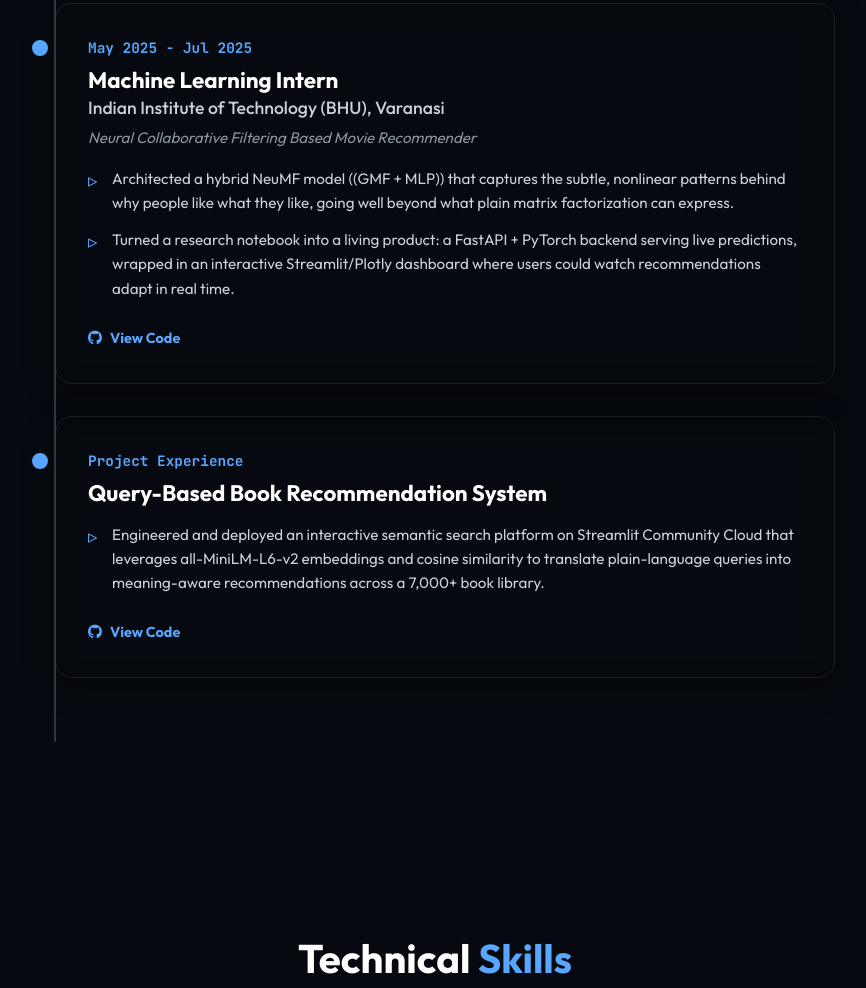
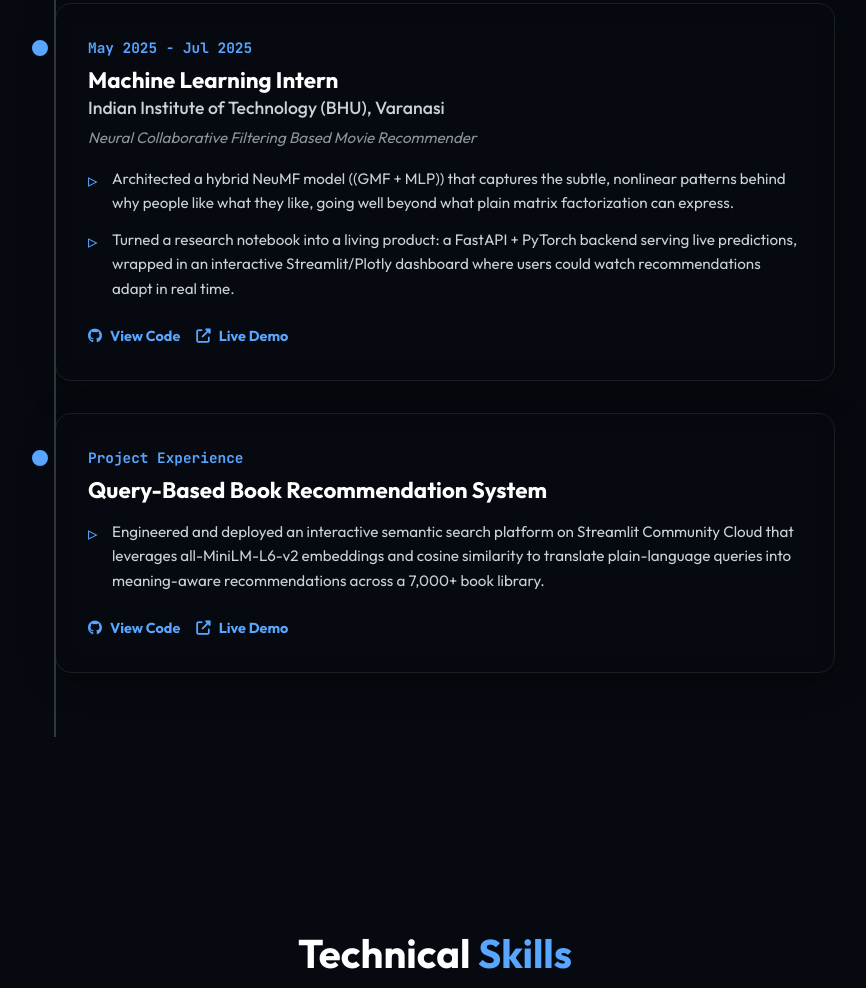
Before and after one commit to levithion/levithion.github.io, a plain HTML site: page index.html in a window 1280 px wide. Shown: the part 1952-2940 px from the top of the page, without its empty margins (205-1071 px from the left). Drawn offline with Linux system fonts and the light colour scheme.

Commit message:
feat: add live demo links to projects and update footer with email contact info

```diff
--- a/index.html
+++ b/index.html
@@ -113,6 +113,7 @@ me.say_hi()
                     </ul>
                     <div class="project-links mt-3">
                         <a href="https://github.com/levithion/NCF-Based-Movie-Recommender-System" target="_blank"><i class="fab fa-github"></i> View Code</a>
+                        <a href="#" target="_blank"><i class="fas fa-external-link-alt"></i> Live Demo</a>
                     </div>
                 </div>
             </div>
@@ -126,6 +127,7 @@ me.say_hi()
                     </ul>
                     <div class="project-links mt-3">
                         <a href="https://github.com/levithion/Query-Based-Book-Recommender-System-Using-Sentence-Transformers" target="_blank"><i class="fab fa-github"></i> View Code</a>
+                        <a href="#" target="_blank"><i class="fas fa-external-link-alt"></i> Live Demo</a>
                     </div>
                 </div>
             </div>
@@ -228,6 +230,7 @@ me.say_hi()
                 </div>
                 <div class="project-links">
                     <a href="https://github.com/levithion/Lumina" target="_blank"><i class="fab fa-github"></i> View Code</a>
+                    <a href="#" target="_blank"><i class="fas fa-external-link-alt"></i> Live Demo</a>
                 </div>
             </div>
 
@@ -249,6 +252,7 @@ me.say_hi()
                 </div>
                 <div class="project-links">
                     <a href="https://github.com/levithion/Context-Aware-Huffman" target="_blank"><i class="fab fa-github"></i> View Code</a>
+                    <a href="#" target="_blank"><i class="fas fa-external-link-alt"></i> Live Demo</a>
                 </div>
             </div>
 
@@ -270,6 +274,7 @@ me.say_hi()
                 </div>
                 <div class="project-links">
                     <a href="https://github.com/levithion/Driver-Drowsiness-Detection" target="_blank"><i class="fab fa-github"></i> View Code</a>
+                    <a href="#" target="_blank"><i class="fas fa-external-link-alt"></i> Live Demo</a>
                 </div>
             </div>
 
@@ -291,6 +296,7 @@ me.say_hi()
                 </div>
                 <div class="project-links">
                     <a href="https://github.com/levithion/Depressed-Person-Chatbot" target="_blank"><i class="fab fa-github"></i> View Code</a>
+                    <a href="#" target="_blank"><i class="fas fa-external-link-alt"></i> Live Demo</a>
                 </div>
             </div>
         </div>
@@ -302,6 +308,9 @@ me.say_hi()
         <div class="footer-content">
             <h2>Let's build something <span>remarkable</span> together.</h2>
             <div class="footer-links">
+                <a href="mailto:your.email@example.com" class="footer-link">
+                    <i class="fas fa-envelope"></i> Email
+                </a>
                 <a href="https://www.linkedin.com/in/shshank-singh-levithion/" target="_blank" class="footer-link">
                     <i class="fab fa-linkedin-in"></i> LinkedIn
                 </a>
--- a/style.css
+++ b/style.css
@@ -538,6 +538,9 @@ a:hover {
 
 .project-links {
     margin-top: auto;
+    display: flex;
+    gap: 1rem;
+    flex-wrap: wrap;
 }
 
 .project-links a {
```
